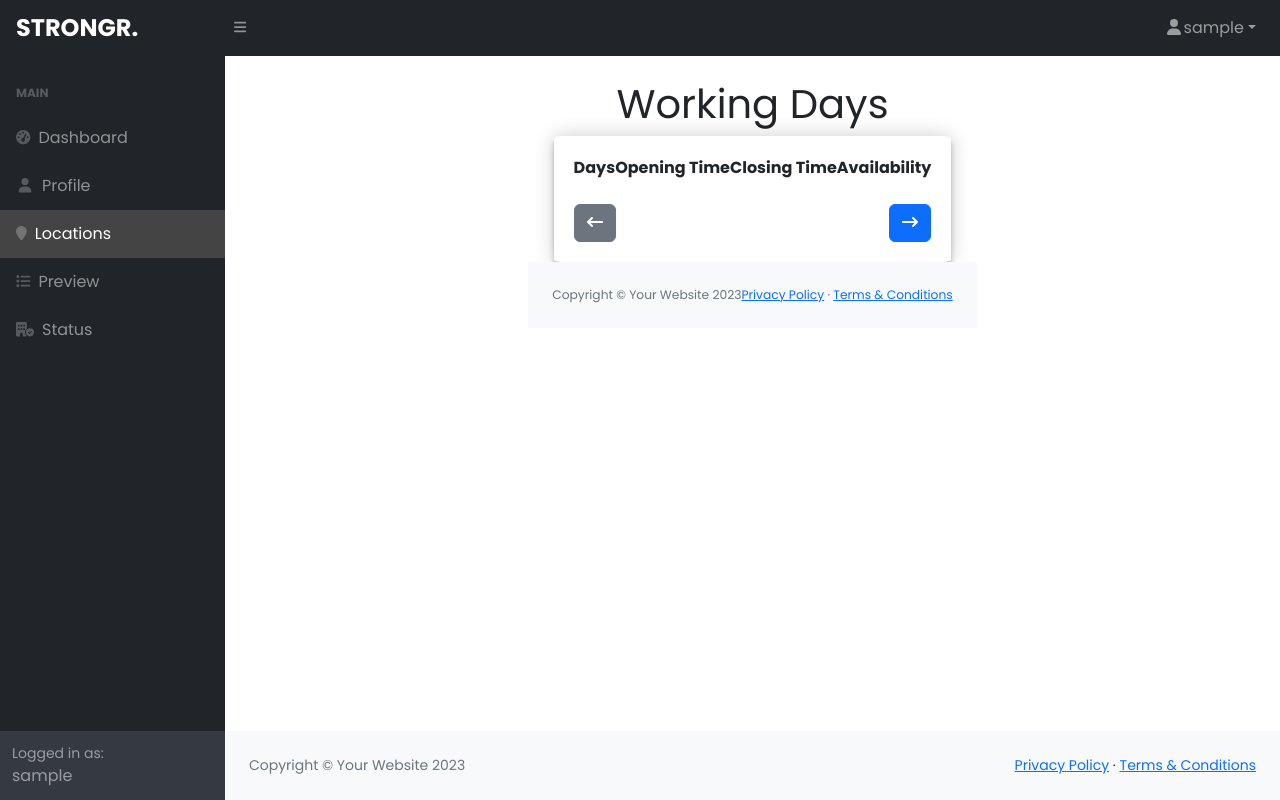
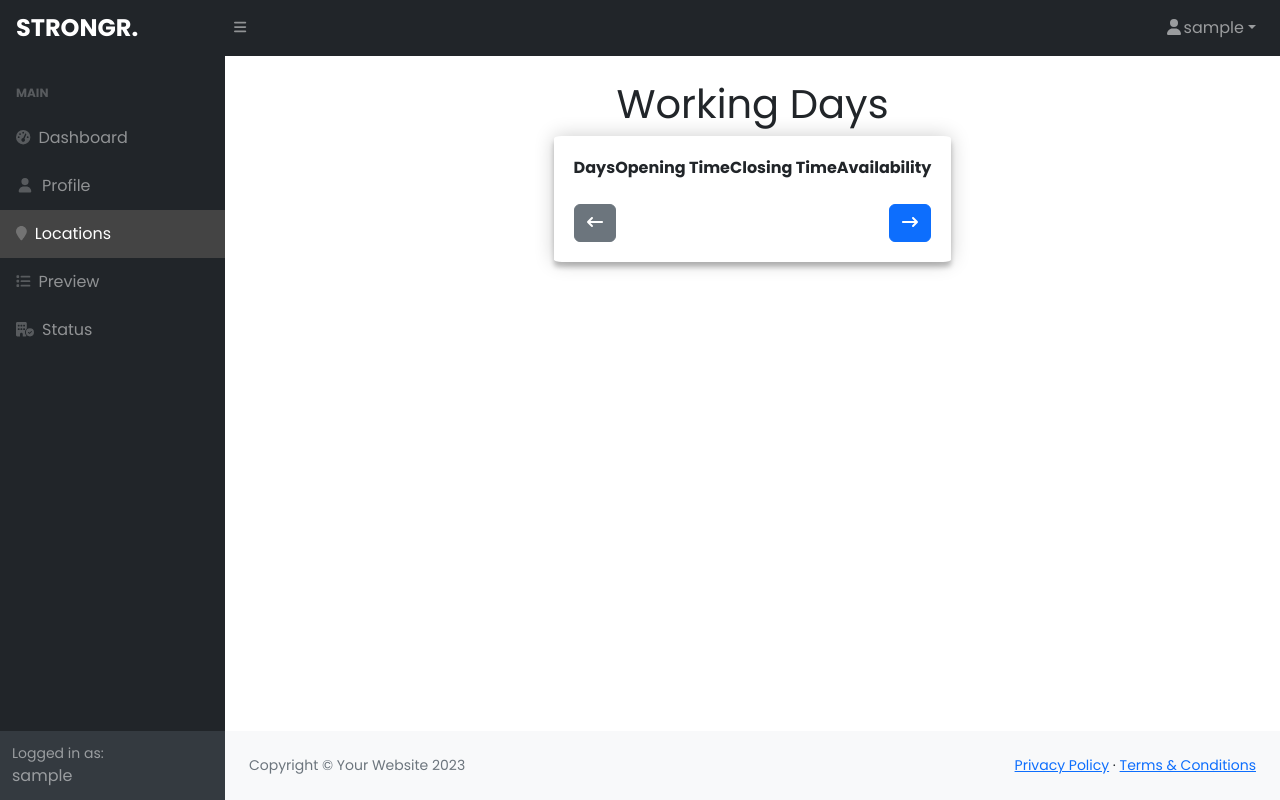
Before and after one commit to hariharanBala-CBT/strongr-web, a Django app: page /organizationlocationworkingdays/ in a window 1280 px wide. Run offline with Django 3.2, Linux system fonts and the light colour scheme; the visitor is signed in with stand-in values (Sample User, id 1); data that the repository does not hold is empty; some libraries are stand-ins or nearby versions.

Commit message:
fix: club component

```diff
--- a/backend/base/templates/org_profile.html
+++ b/backend/base/templates/org_profile.html
@@ -62,7 +62,7 @@
         input:disabled,
         textarea:disabled {
             color: black;
-            background-color: gray;
+            background-color: rgb(167, 167, 167);
         }
 
         .modal {
--- a/backend/base/templates/update_workingdays.html
+++ b/backend/base/templates/update_workingdays.html
@@ -142,20 +142,6 @@
                                         </div>
                                     </div>
                                 </form>
-                                <code>
-                                    <footer class="py-4 bg-light mt-auto">
-                                        <div class="container-fluid px-4">
-                                            <div class="d-flex align-items-center justify-content-between small">
-                                                <div class="text-muted">Copyright &copy; Your Website 2023</div>
-                                                <div>
-                                                      <a href="{% url 'termsandconditions' %}">Privacy Policy</a>
-                                                    &middot;
-                                                    <a href="{% url 'termsandconditions' %}">Terms &amp; Conditions</a>
-                                                </div>
-                                            </div>
-                                        </div>
-                                    </footer>
-                                </code>
                             </div>
                         </div>
                     </div>
```
